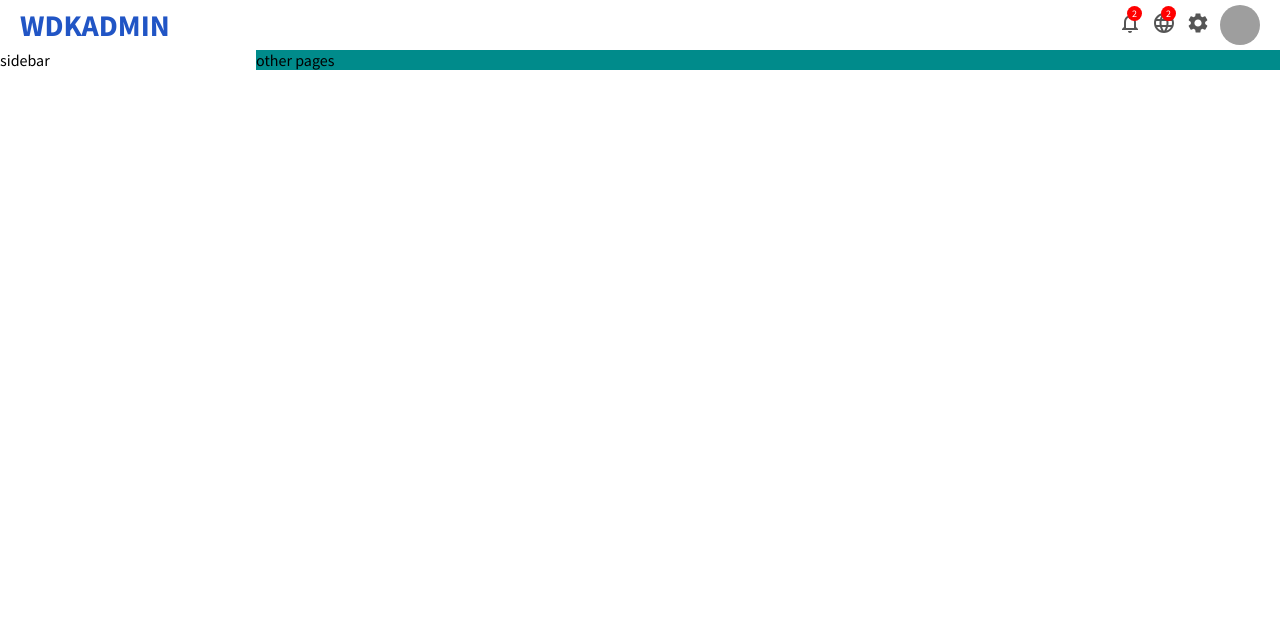
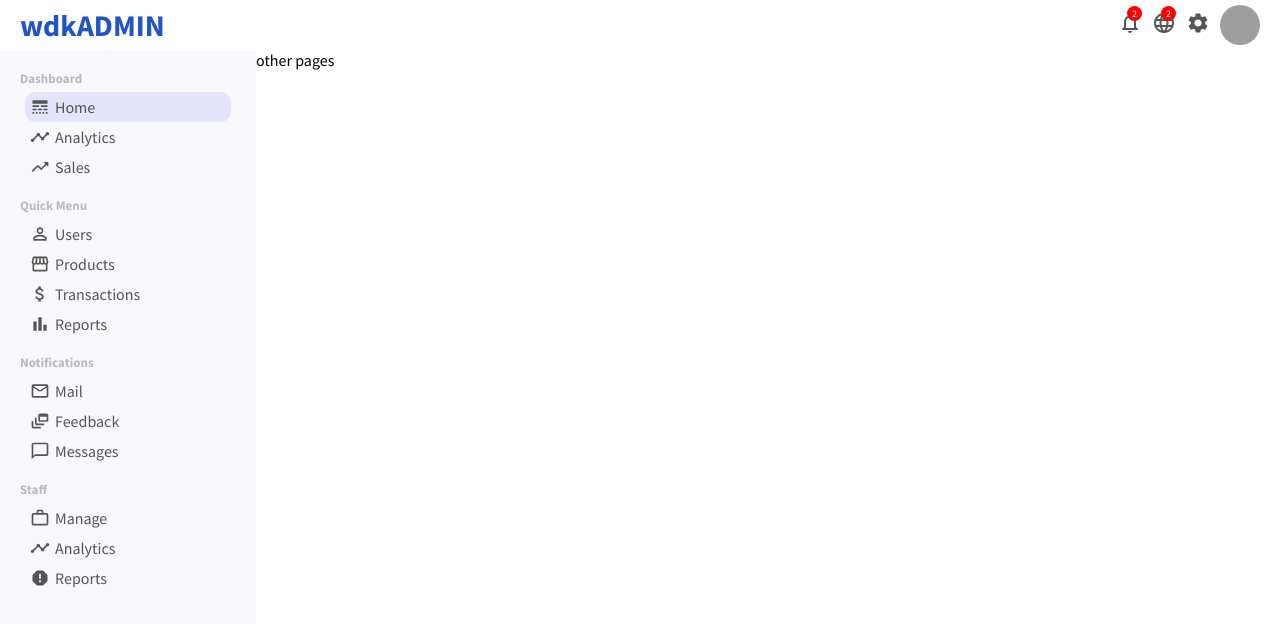
Before and after one commit to osefatul/analytic-admin-app, a React (Create React App) app: page / in a window 1280 px wide. Shown: the top 624 px of the page. Built offline with nearby package versions, Linux system fonts and the light colour scheme; grey boxes are pictures that could not be loaded.

Commit message:
we ar done with sidebar

```diff
--- a/src/app.css
+++ b/src/app.css
@@ -4,5 +4,5 @@
 
 .others{
   flex:4;
-  background-color: darkcyan;
+
 }
--- a/src/components/topbar/Topbar.jsx
+++ b/src/components/topbar/Topbar.jsx
@@ -8,7 +8,7 @@ function Topbar() {
     <div className="topbar">
       <div className="topbarWrapper">
         <div className="topLeft">
-          <span className="logo">WDKADMIN</span>
+          <span className="logo">wdkADMIN</span>
         </div>
         <div className="topRight">
           <div className="topbarIconContainer">
--- a/src/components/topbar/sidebar/Sidebar.jsx
+++ b/src/components/topbar/sidebar/Sidebar.jsx
@@ -1,7 +1,98 @@
 import React from "react";
 import "./sidebar.css";
+import {
+  AttachMoney,
+  BarChart,
+  ChatBubbleOutline,
+  DynamicFeed,
+  LineStyle,
+  MailOutline,
+  PermIdentity,
+  Report,
+  Storefront,
+  Timeline,
+  TrendingUp,
+  WorkOutline,
+} from "@mui/icons-material";
 function Sidebar() {
-  return <div className="sidebar">sidebar</div>;
+  return (
+    <div className="sidebar">
+      <div className="sidebarWrapper">
+        <div className="sidebarMenu">
+          <h3 className="sidebarTitle">Dashboard</h3>
+          <ul className="sidebarList">
+            <li className="sidebarListItem active">
+              <LineStyle className="sidebarIcon" />
+              Home
+            </li>
+            <li className="sidebarListItem">
+              <Timeline className="sidebarIcon" />
+              Analytics
+            </li>
+            <li className="sidebarListItem">
+              <TrendingUp className="sidebarIcon" />
+              Sales
+            </li>
+          </ul>
+        </div>
+        <div className="sidebarMenu">
+          <h3 className="sidebarTitle">Quick Menu</h3>
+          <ul className="sidebarList">
+            <li className="sidebarListItem">
+              <PermIdentity className="sidebarIcon" />
+              Users
+            </li>
+            <li className="sidebarListItem">
+              <Storefront className="sidebarIcon" />
+              Products
+            </li>
+            <li className="sidebarListItem">
+              <AttachMoney className="sidebarIcon" />
+              Transactions
+            </li>
+            <li className="sidebarListItem">
+              <BarChart className="sidebarIcon" />
+              Reports
+            </li>
+          </ul>
+        </div>
+        <div className="sidebarMenu">
+          <h3 className="sidebarTitle">Notifications</h3>
+          <ul className="sidebarList">
+            <li className="sidebarListItem">
+              <MailOutline className="sidebarIcon" />
+              Mail
+            </li>
+            <li className="sidebarListItem">
+              <DynamicFeed className="sidebarIcon" />
+              Feedback
+            </li>
+            <li className="sidebarListItem">
+              <ChatBubbleOutline className="sidebarIcon" />
+              Messages
+            </li>
+          </ul>
+        </div>
+        <div className="sidebarMenu">
+          <h3 className="sidebarTitle">Staff</h3>
+          <ul className="sidebarList">
+            <li className="sidebarListItem">
+              <WorkOutline className="sidebarIcon" />
+              Manage
+            </li>
+            <li className="sidebarListItem">
+              <Timeline className="sidebarIcon" />
+              Analytics
+            </li>
+            <li className="sidebarListItem">
+              <Report className="sidebarIcon" />
+              Reports
+            </li>
+          </ul>
+        </div>
+      </div>
+    </div>
+  );
 }
 
 export default Sidebar;
--- a/src/components/topbar/sidebar/sidebar.css
+++ b/src/components/topbar/sidebar/sidebar.css
@@ -1,3 +1,44 @@
 .sidebar{
   flex: 1;
+  height: calc(100vh - 50px);
+  background-color: rgba(247, 247, 252, 0.705);
+  position: sticky;
+  top: 50px;
 }
+
+.sidebarWrapper{
+  padding: 20px;
+  color: #555;
+}
+
+.sidebarMenu{
+  margin-bottom: 10px;
+}
+
+.sidebarTitle{
+  font-size: 13px;
+  color: rgb(187,186,186);
+}
+
+.sidebarList{
+  list-style: none;
+  padding: 5px;
+
+}
+
+.sidebarListItem{
+  padding: 5px;
+  cursor: pointer;
+  display: flex;
+  align-items: center;
+  border-radius: 10px;
+}
+
+.sidebarListItem.active, .sidebarListItem:hover{
+  background-color: rgb(228,228,250);
+}
+
+.sidebarIcon{
+  margin-right: 5px;
+  font-size: 20px !important;
+}
```
